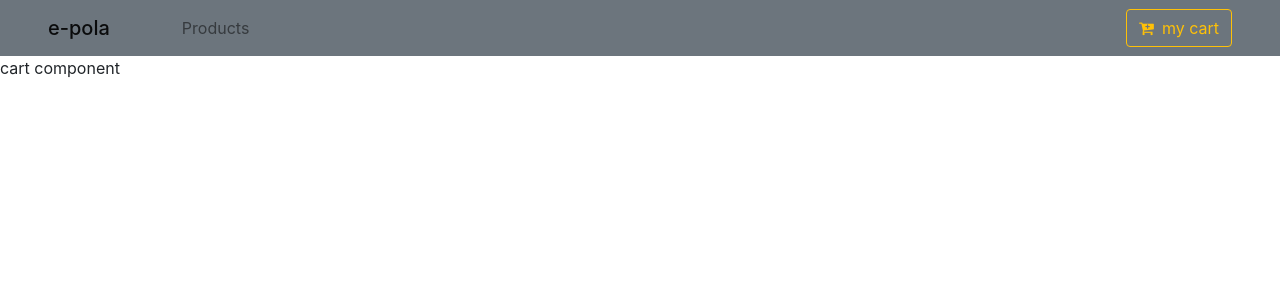
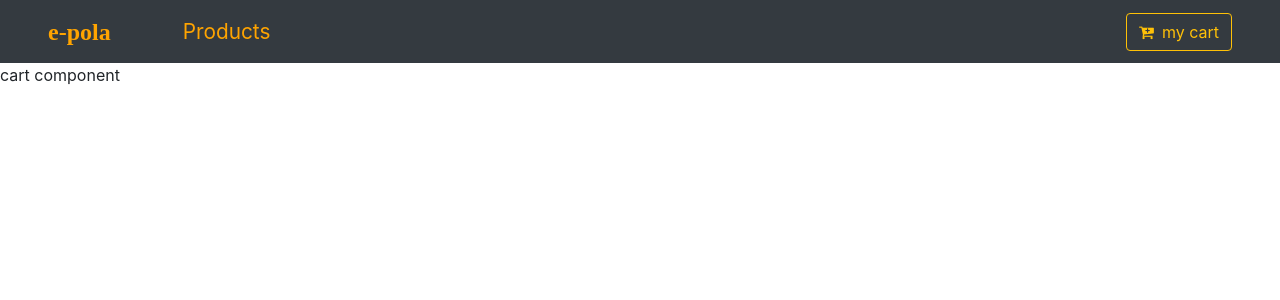
Before and after one commit to NipuniKodithuwakku/E-commerce-site-react, a React (Create React App) app: page /cart in a window 1280 px wide. Shown: the top 300 px of the page. Built offline with nearby package versions, Linux system fonts and the light colour scheme.

Commit message:
install styled components

```diff
--- a/package.json
+++ b/package.json
@@ -11,7 +11,8 @@
     "react": "^16.12.0",
     "react-dom": "^16.12.0",
     "react-router-dom": "^5.1.2",
-    "react-scripts": "3.3.0"
+    "react-scripts": "3.3.0",
+    "styled-components": "^5.1.1"
   },
   "scripts": {
     "start": "react-scripts start",
--- a/src/components/Default.js
+++ b/src/components/Default.js
@@ -2,6 +2,6 @@ import React, { Component } from "react";
 
 export default class Default extends Component {
   render() {
-    return <div>default component</div>;
+    return <div>Page not found</div>;
   }
 }
--- a/src/components/Navbar.js
+++ b/src/components/Navbar.js
@@ -1,11 +1,12 @@
 import React, { Component } from "react";
 import { Link } from "react-router-dom";
 // import store from "./store.svg";
+import styled from "styled-components";
 
 export default class Navbar extends Component {
   render() {
     return (
-      <nav className="navbar navbar-expand-sm navbar-light bg-secondary px-sm-5">
+      <NavWrapper className="navbar navbar-expand-sm navbar-light bg-dark px-sm-5">
         {/* <Link to="/">
           <img src="img/store.png" alt="store" className="navbar-brand" />
         </Link> */}
@@ -25,7 +26,20 @@ export default class Navbar extends Component {
             <i class="fa fa-cart-plus mr-2"></i>my cart
           </button>
         </Link>
-      </nav>
+      </NavWrapper>
     );
   }
 }
+const NavWrapper = styled.nav`
+  .nav-link {
+    color: #ffa400 !important;
+    font-size: 1.3rem;
+    text-transform: capitalize !important;
+  }
+  .navbar-brand {
+    color: #ffa400 !important;
+    font-size: 1.5rem;
+    font-family: cursive !important;
+    font-weight: bold;
+  }
+`;
```
Also changed, not shown: 1 other file (tests, documents, lock files or other folders).
